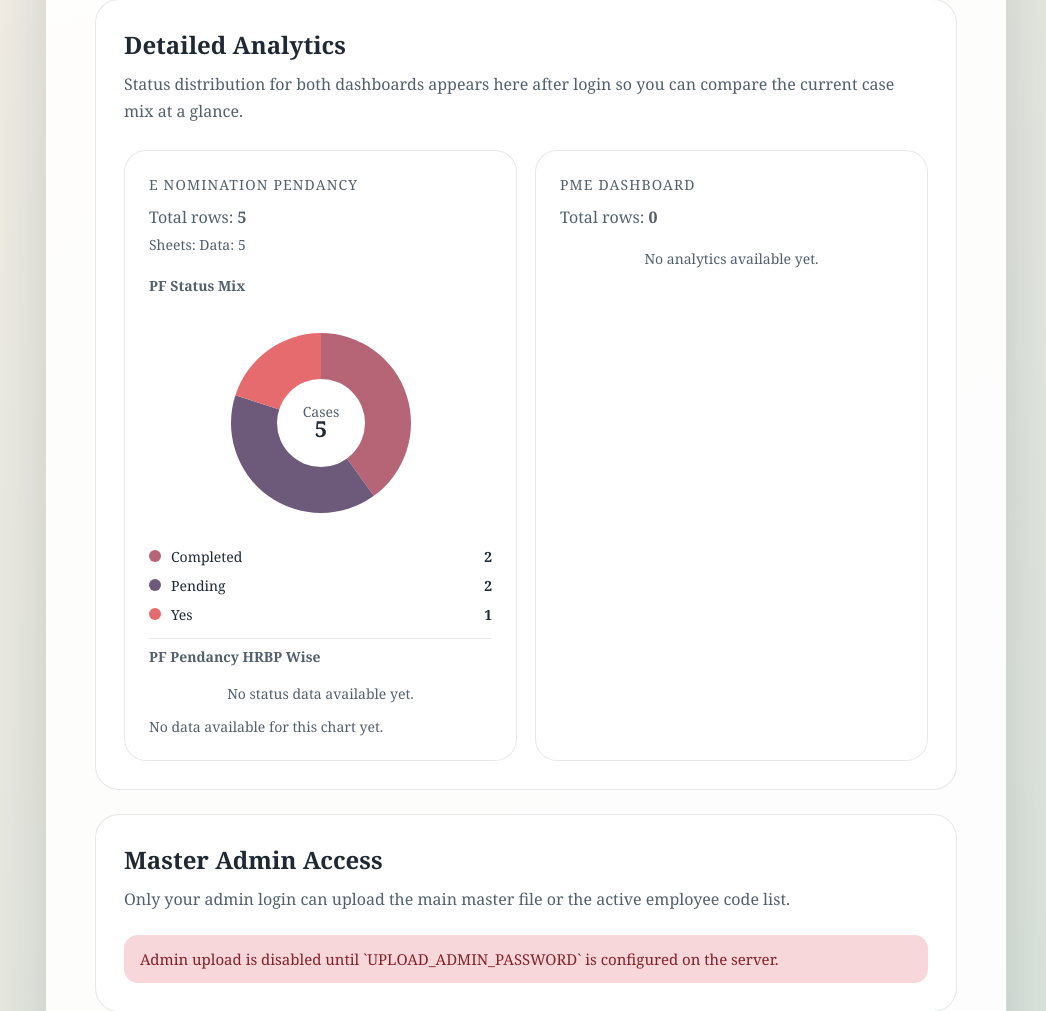
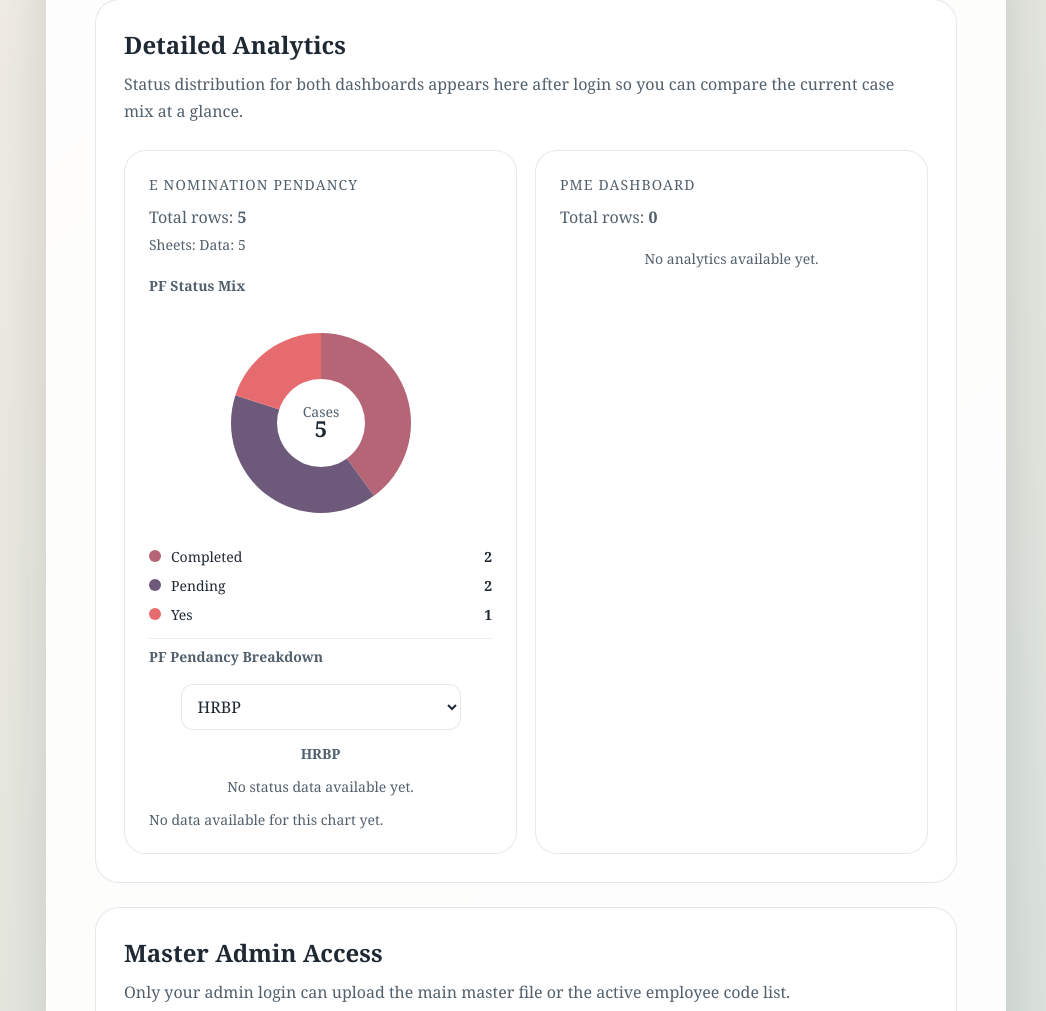
Before and after one commit to vredkar12/excel-dashboard, a Flask app: page / in a window 1280 px wide. Shown: the part 674-1685 px from the top of the page, without its empty margins (114-1160 px from the left). Run offline with Flask 3, Linux system fonts and the light colour scheme; the visitor is signed in with stand-in values (Sample User, id 1).

Commit message:
Add PF analytics breakdown dropdown

```diff
--- a/app.py
+++ b/app.py
@@ -152,7 +152,14 @@
         "charts": []
     }
     status_counts = {"Completed": 0, "Pending": 0, "Yes": 0, "No": 0}
-    hrbp_pending_counts = {}
+    pending_breakdowns = {
+        "store_name": {"label": "Stores", "column": "Store Name", "counts": {}},
+        "cluster_region": {"label": "Cluster", "column": "Cluster Region", "counts": {}},
+        "hrbp": {"label": "HRBP", "column": "HRBP", "counts": {}},
+        "reporting_manager": {"label": "Reporting Manager", "column": "Reporting Manager", "counts": {}},
+        "gender": {"label": "Gender", "column": "Gender", "counts": {}},
+        "marital_status": {"label": "Marital Status", "column": "Marital Status", "counts": {}},
+    }
 
     if not os.path.exists(excel_path):
         return analytics
@@ -168,7 +175,6 @@
             "row_count": row_count
         })
 
-        hrbp_column = next((column for column in df.columns if str(column).strip().lower() == 'hrbp'), None)
         pf_pending_column = next((column for column in df.columns if 'pendingmination pendancy' in str(column).strip().lower() or 'nomination pendancy' in str(column).strip().lower()), None)
 
         for column in df.columns:
@@ -180,11 +186,14 @@
                 if normalized:
                     status_counts[normalized] += 1
 
-        if hrbp_column and pf_pending_column:
+        if pf_pending_column:
             for _, row in df.iterrows():
                 if is_pending_like(row.get(pf_pending_column, '')):
-                    hrbp = str(row.get(hrbp_column, '')).strip() or 'Unassigned'
-                    hrbp_pending_counts[hrbp] = hrbp_pending_counts.get(hrbp, 0) + 1
+                    for breakdown in pending_breakdowns.values():
+                        column_name = breakdown["column"]
+                        if column_name in df.columns:
+                            key = str(row.get(column_name, '')).strip() or 'Unassigned'
+                            breakdown["counts"][key] = breakdown["counts"].get(key, 0) + 1
 
     analytics["sheets"].sort(key=lambda item: item["name"])
     analytics["charts"] = [
@@ -193,8 +202,16 @@
             "counts": {key: value for key, value in status_counts.items() if value > 0}
         },
         {
-            "label": "PF Pendancy HRBP Wise",
-            "counts": dict(sorted(hrbp_pending_counts.items(), key=lambda item: item[0].lower()))
+            "label": "PF Pendancy Breakdown",
+            "type": "dropdown-pie",
+            "default_key": "hrbp",
+            "breakdowns": {
+                key: {
+                    "label": value["label"],
+                    "counts": dict(sorted(value["counts"].items(), key=lambda item: item[0].lower()))
+                }
+                for key, value in pending_breakdowns.items()
+            }
         }
     ]
     return analytics
--- a/templates/home.html
+++ b/templates/home.html
@@ -252,6 +252,17 @@
             justify-items: center;
             gap: 14px;
             margin-top: 18px;
+        }
+
+        .chart-select {
+            width: 100%;
+            max-width: 280px;
+            padding: 10px 12px;
+            border-radius: 12px;
+            border: 1px solid var(--border);
+            background: white;
+            color: var(--text);
+            font: inherit;
         }
 
         .chart-block {
@@ -515,6 +526,23 @@
             return `<svg class="pie-chart" viewBox="0 0 220 220" role="img" aria-label="Status distribution pie chart">${paths}<circle cx="110" cy="110" r="44" fill="white"></circle><text x="110" y="104" text-anchor="middle" font-size="14" fill="#52606d">Cases</text><text x="110" y="124" text-anchor="middle" font-size="22" font-weight="700" fill="#1f2933">${total}</text></svg>`;
         }
 
+        function buildLegendHtml(counts) {
+            const entries = Object.entries(counts || {});
+            const colors = getChartColors();
+            return entries.length
+                ? entries.map(([label, count], index) => `<div class="legend-item"><span class="legend-label"><span class="legend-dot" style="background:${colors[index % colors.length]}"></span><span>${escapeHtml(label)}</span></span><strong>${count}</strong></div>`).join('')
+                : '<div class="subtle">No data available for this chart yet.</div>';
+        }
+
+        function updateDropdownChart(selectElement) {
+            const chartBlock = selectElement.closest('.chart-block');
+            const breakdowns = JSON.parse(chartBlock.dataset.breakdowns || '{}');
+            const selected = breakdowns[selectElement.value] || { counts: {}, label: 'Analytics' };
+            chartBlock.querySelector('.chart-current-label').textContent = selected.label;
+            chartBlock.querySelector('.chart-pie-host').innerHTML = buildPieChartSvg(selected.counts || {});
+            chartBlock.querySelector('.chart-legend').innerHTML = buildLegendHtml(selected.counts || {});
+        }
+
         function renderAnalyticsCard(slug, dashboard) {
             const analytics = dashboard.analytics || {};
             const sheets = (analytics.sheets || []).map(sheet => `${escapeHtml(sheet.name)}: ${sheet.row_count}`).join(' | ');
@@ -522,10 +550,26 @@
             const chartHtml = charts.length
                 ? charts.map(chart => {
                     const entries = Object.entries(chart.counts || {});
-                    const colors = getChartColors();
-                    const legendHtml = entries.length
-                        ? entries.map(([label, count], index) => `<div class="legend-item"><span class="legend-label"><span class="legend-dot" style="background:${colors[index % colors.length]}"></span><span>${escapeHtml(label)}</span></span><strong>${count}</strong></div>`).join('')
-                        : '<div class="subtle">No data available for this chart yet.</div>';
+                    const legendHtml = buildLegendHtml(chart.counts || {});
+
+                    if (chart.type === 'dropdown-pie') {
+                        const breakdowns = chart.breakdowns || {};
+                        const defaultKey = chart.default_key && breakdowns[chart.default_key] ? chart.default_key : Object.keys(breakdowns)[0];
+                        const selected = breakdowns[defaultKey] || { counts: {}, label: 'Analytics' };
+                        const optionsHtml = Object.entries(breakdowns).map(([key, value]) => `<option value="${escapeHtml(key)}" ${key === defaultKey ? 'selected' : ''}>${escapeHtml(value.label)}</option>`).join('');
+
+                        return `
+                            <div class="chart-block" data-breakdowns='${escapeHtml(JSON.stringify(breakdowns))}'>
+                                <div class="subtle"><strong>${escapeHtml(chart.label || 'Analytics')}</strong></div>
+                                <div class="chart-wrap">
+                                    <select class="chart-select" onchange="updateDropdownChart(this)">${optionsHtml}</select>
+                                    <div class="subtle chart-current-label"><strong>${escapeHtml(selected.label || 'Analytics')}</strong></div>
+                                    <div class="chart-pie-host">${buildPieChartSvg(selected.counts || {})}</div>
+                                    <div class="chart-legend">${buildLegendHtml(selected.counts || {})}</div>
+                                </div>
+                            </div>
+                        `;
+                    }
 
                     return `
                         <div class="chart-block">
```
